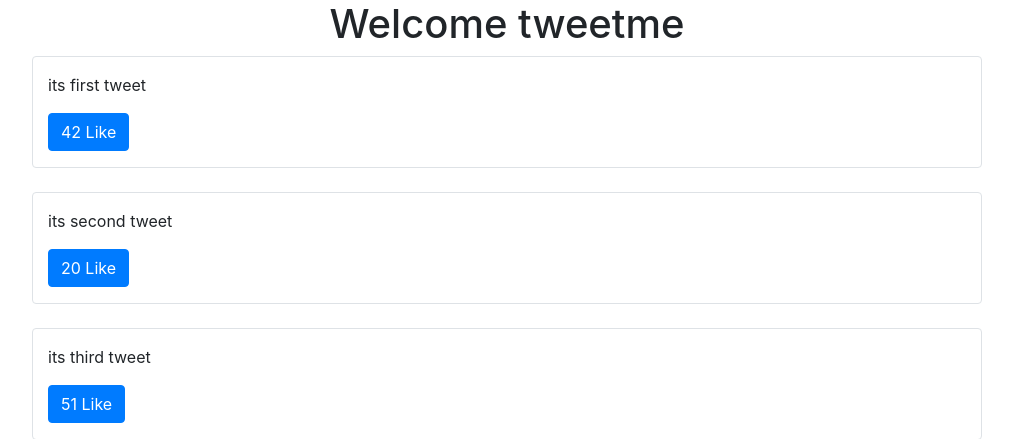
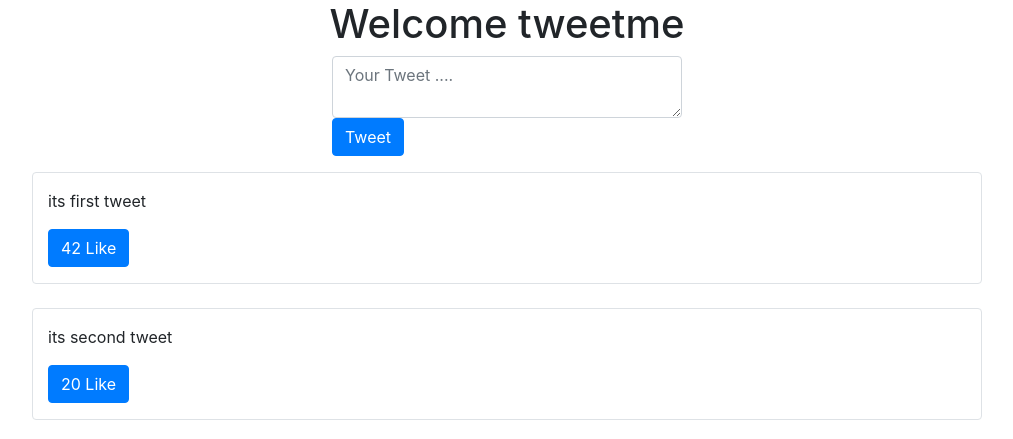
Before and after one commit to ks-desmon/Tweetsme2-Django-react-, a Django app: page / in a window 1280 px wide. Shown: the part 56-495 px from the top of the page, without its empty margins (133-1146 px from the left). Run offline with Django 3.2, Linux system fonts and the light colour scheme; data comes from the database, SQL or seed files in the repository; both versions use the stored data as it was after the commit; data that the repository does not hold is empty; some libraries are stand-ins or nearby versions.

Commit message:
hard code form submit

```diff
--- a/templates/pages/home.html
+++ b/templates/pages/home.html
@@ -6,6 +6,20 @@
     <div class="col">
         <h1>Welcome tweetme</h1>
     </div>
+</div>
+
+<div class="row mb-3">
+    <div class="col-md-4 mx-auto col-10">
+        <form class="form" method="POST" action="/create-tweet">
+        {% csrf_token %}
+        <input type="hidden" value='/' name='next'/>
+        <textarea class="form-control" name="content" placeholder="Your Tweet ...."></textarea>
+        <button type="submit" class="btn btn-primary">
+            Tweet
+        </button>
+        </form>
+    </div>
+
 </div>
 
 <div class="row" id="tweets">
--- a/tweetme2/urls.py
+++ b/tweetme2/urls.py
@@ -20,7 +20,7 @@ from tweets.views import home_view , tweet_detail_view ,tweet_list_view, tweet_c
 urlpatterns = [
     path('admin/', admin.site.urls),
     path('', home_view),
-    path('tweet-create', tweet_create_view),
+    path('create-tweet/', tweet_create_view),
     path('tweets/', tweet_list_view),
     path('tweets/<int:tweet_id>', tweet_detail_view),
 ]
```
Also changed, not shown: db.sqlite3.
